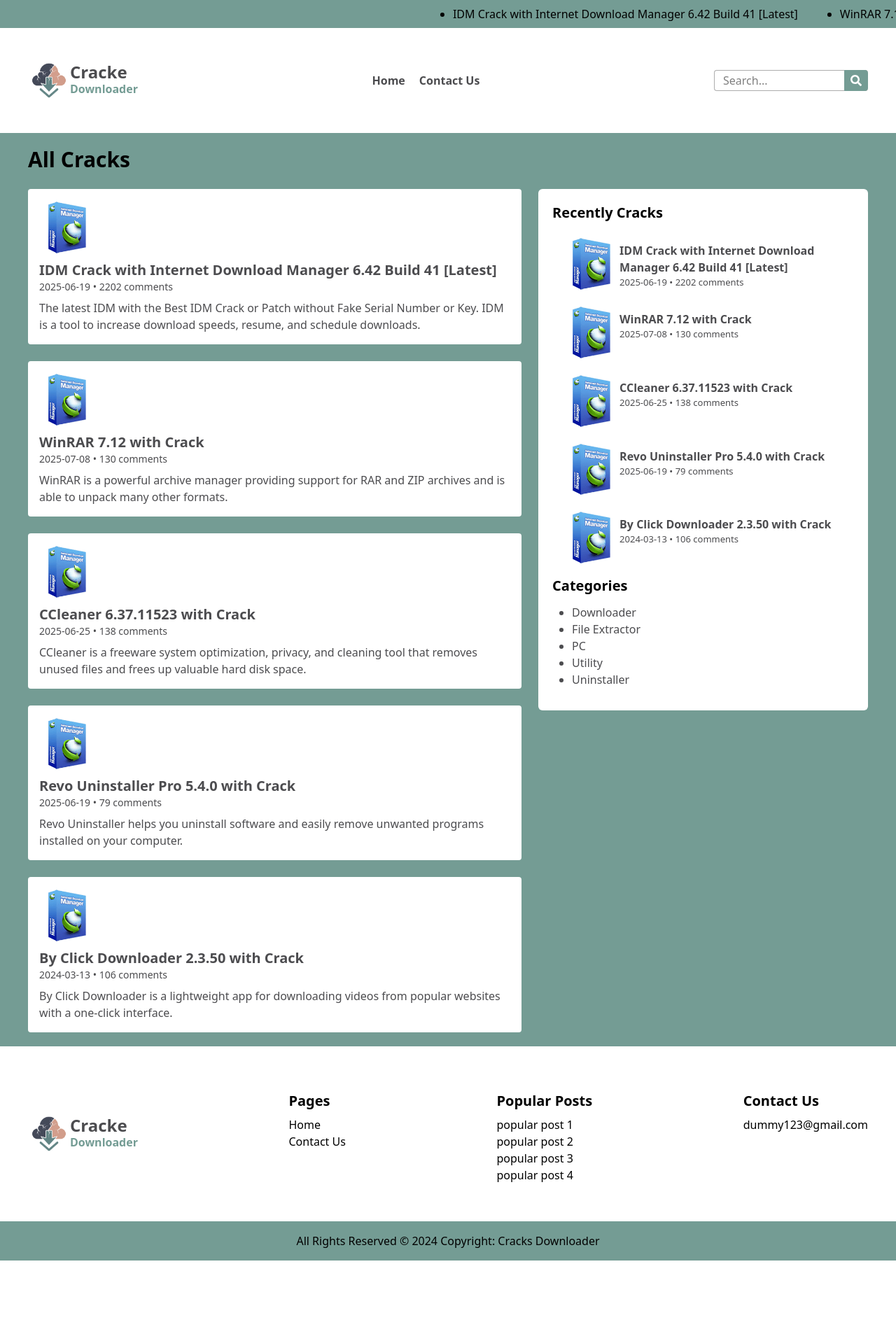
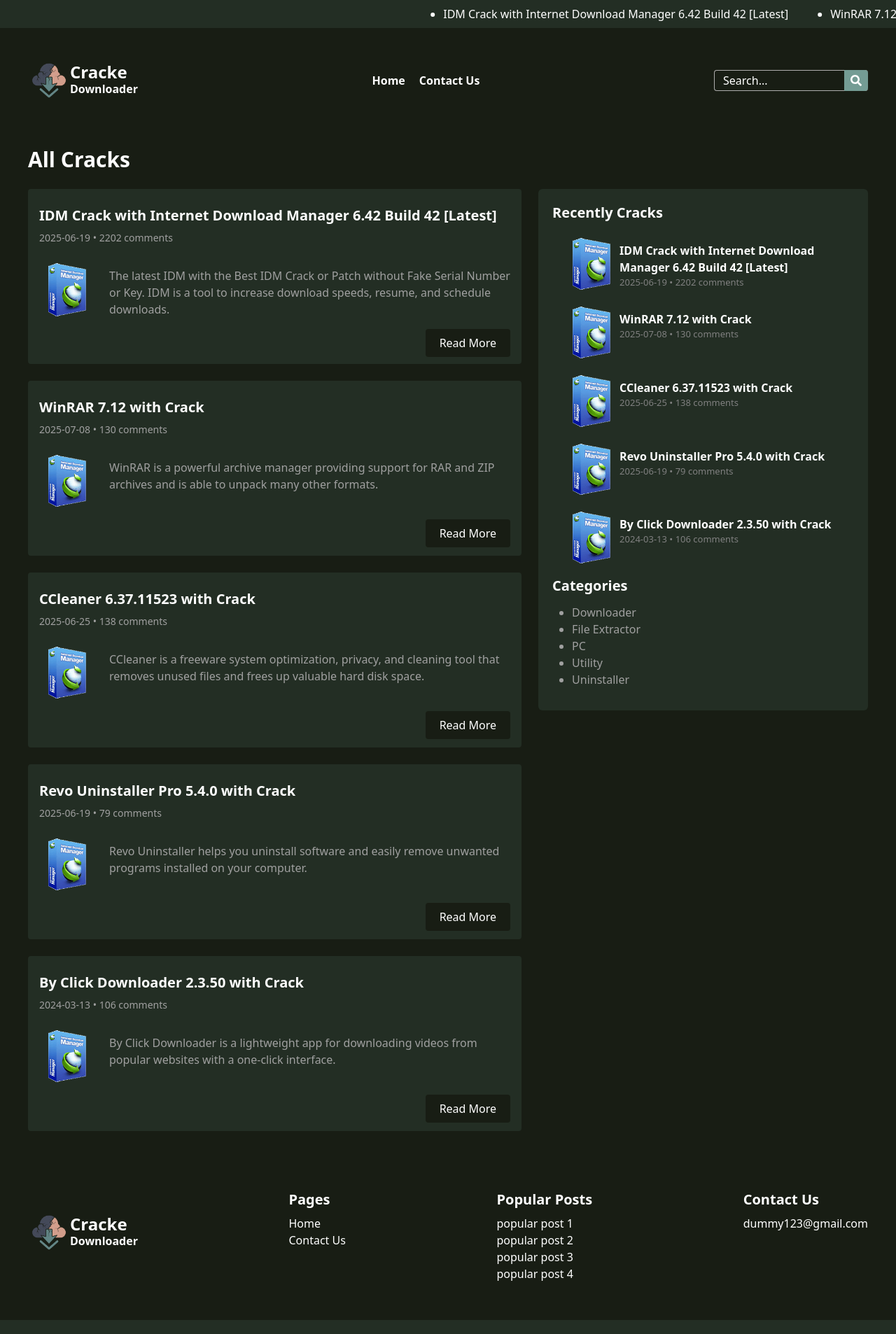
Before and after one commit to as03489822/Cracks_Downloader, a Next.js app: page / in a window 1280 px wide. Shown: the top 1906 px of the page at 70% size. Before the commit the page ends 1801 px from the top, so only its background shows below. Built offline with nearby package versions, Linux system fonts and the light colour scheme.

Commit message:
changes in style

```diff
--- /dev/null
+++ b/src/app/contact-us/page.js
@@ -0,0 +1,9 @@
+import React from 'react'
+
+const page = () => {
+  return (
+    <div>page</div>
+  )
+}
+
+export default page
--- a/src/app/page.js
+++ b/src/app/page.js
@@ -1,3 +1,4 @@
+'use client'
 import Footer from "@/component/Footer";
 import Header from "@/component/Header"
 import data from "@/data/cracksSoftwares"
@@ -6,31 +7,38 @@
 export default function Home() {
   const Categories = ["Downloader" ,"File Extractor", "PC" , "Utility" , "Uninstaller" ]
   return (
-    <div className="flex flex-col items-center bg-[#749c94]  ">
+    <div className="flex flex-col items-center bg-[#181D14] text-white  ">
       <Header />
       <div className="flex gap-6   w-[1200px] py-5">
         {/* all cracks */}
         <div className="grid gap-6 w-[60%]">
           <h1 className="text-3xl font-bold">All Cracks</h1>
         {data?.map((item) => (
-        <div key={item.id} className="p-4  rounded cursor-pointer bg-white">
-          <Image src={item.image} alt={item.title} width={80} height={80} />
-          <h2 className="text-xl font-bold mt-2 text-[#4c4c4f]">{item.title}</h2>
-          <p className="text-sm text-[#4c4c4f]">{item.date} • {item.comments} comments</p>
-          <p className="mt-2  text-[#4c4c4f]">{item.shortDescription}</p>
+        <div key={item.id} className="p-4   h-[250px] rounded cursor-pointer bg-[#232e24]">
+          <h2 className="text-xl font-bold mt-2  ">{item.title}</h2>
+          <p className="text-sm  text-[#a0a0a0] py-2">{item.date} • {item.comments} comments</p>
+          <div >
+            <div className="flex gap-5 py-4">
+            <Image src={item.image} alt={item.title} width={80} height={80} />
+            <p className="mt-2  text-[#a0a0a0] ">{item.shortDescription} </p>
+            </div>
+            <div className="flex justify-end">
+              <button className="px-5 py-2 rounded bg-[#181D14]">Read More</button>
+            </div>
+          </div>
         </div>
         ))}
         </div>
 
-        <div className="w-[40%] bg-white h-full mt-[60px] rounded-md p-5">
+        <div className="w-[40%] bg-[#232e24] h-full mt-[60px] rounded-md p-5">
         {/* recently cracks */}
           <h1 className="text-xl font-bold">Recently Cracks</h1>
         {data?.map((item) => (
         <div key={item.id} className="px-4  rounded  mt-5 flex">
           <Image src={item.image} alt={item.title} width={80} height={80} />
           <div>
-          <h2 className="text-md font-bold mt-2 text-[#4c4c4f]">{item.title}</h2>
-          <p className="text-[13px] text-[#4c4c4f]">{item.date} • {item.comments} comments</p>
+          <h2 className="text-md font-bold mt-2 ">{item.title}</h2>
+          <p className="text-[13px] text-[#808080]">{item.date} • {item.comments} comments</p>
           </div>
           {/* <p className="mt-2">{item.shortDescription}</p> */}
         </div>
@@ -41,7 +49,7 @@
         <ul className="py-3 list-disc px-7 ">
           {
             Categories?.map((item , index)=>
-            <li className="text-[#4c4c4f] cursor-pointer hover:text-black hover:underline" key={index} >{item}</li>
+            <li className="text-[#a0a0a0] cursor-pointer hover:text-white hover:underline" key={index} >{item}</li>
             )
           }
         </ul>
--- /dev/null
+++ b/src/app/software/[id]/page.js
@@ -0,0 +1,17 @@
+'use client'
+import { useParams } from 'next/navigation';
+import Footer from "@/component/Footer";
+import Header from "@/component/Header"
+import data from "@/data/cracksSoftwares"
+import Image from "next/image";
+
+const SoftwareDetail = () => {
+  const {id} = useParams();
+
+  return (
+    <div>
+    </div>
+  )
+}
+
+export default SoftwareDetail
--- a/src/component/Footer.jsx
+++ b/src/component/Footer.jsx
@@ -3,14 +3,14 @@
 import Image from 'next/image'
 const Footer = () => {
   return (
-        <div className='bg-white w-full flex flex-col items-center justify-center '>
+        <div className='bg-[#181d14] text-white w-full flex flex-col items-center justify-center '>
           <div className='flex justify-between items-start w-[1200px] h-[250px] py-16'>
 
             <div className='flex items-center h-full'>
                 <Image  src={logo} alt='crackLogo' className='w-[60px] h-[100px] object-cover'/>
                 <p className='flex flex-col justify-center'>
-                    <span className='font-bold text-2xl leading-[1] text-[#4c4c4f]'>Cracke</span>
-                    <span className='text-[#749c94] font-semibold'>Downloader</span>
+                    <span className='font-bold text-2xl leading-[1]'>Cracke</span>
+                    <span className='font-semibold'>Downloader</span>
                 </p>
             </div>
 
@@ -39,7 +39,7 @@
 
           </div>
 
-          <p className='bg-[#749c94] py-4 w-full text-center'>All Rights Reserved © 2024 Copyright: Cracks Downloader</p>
+          <p className='bg-[#232e24] py-4 w-full text-center'>All Rights Reserved © 2024 Copyright: Cracks Downloader</p>
         </div>
   )
 }
--- a/src/component/Header.jsx
+++ b/src/component/Header.jsx
@@ -10,8 +10,8 @@
 const Header = () => {
     const navList = [{page:'Home' , path: '/'},{page:'Contact Us' , path: '/contactus'},]
   return (
-    <div className='bg-white w-full flex flex-col items-center  justify-center  '>
-        <div className='bg-[#749c94] w-full overflow-hidden'>
+    <div className='bg-[#181D14] w-full flex flex-col items-center  justify-center text-white '>
+        <div className='bg-[#232e24]  w-full overflow-hidden'>
             <ul className=' flex gap-10 list-disc py-2 animate-marquee'>
             {
                 data?.map((item , index)=>
@@ -25,15 +25,15 @@
         <div className='flex items-center'>
             <Image  src={logo} alt='crackLogo' className='w-[60px] h-[100px] object-cover'/>
             <p className='flex flex-col justify-center'>
-                <span className='font-bold text-2xl leading-[1] text-[#4c4c4f]'>Cracke</span>
-                <span className='text-[#749c94] font-semibold'>Downloader</span>
+                <span className='font-bold text-2xl leading-[1] '>Cracke</span>
+                <span className=' font-semibold'>Downloader</span>
             </p>
         </div>
         {/* buttons */}
         <nav className='flex gap-5 '>
             {
                 navList?.map((element , index) =>
-                <li className='list-none font-semibold text-[#4c4c4f]' key={index}>
+                <li className='list-none font-semibold ' key={index}>
                     {element.page}
                 </li>
                 )
@@ -44,7 +44,7 @@
         <input
             type="text"
             placeholder="Search..."
-            className="outline-none pl-3 py-3 w-full  h-full"
+            className="outline-none pl-3 py-3 w-full  h-full placeholder-white"
         />
         <span className="bg-[#749c94] border border-[#749c94] rounded-r flex justify-center items-center h-[30px] w-[40px]">
             <FaSearch className="text-white" />
--- a/src/data/cracksSoftwares.json
+++ b/src/data/cracksSoftwares.json
@@ -1,7 +1,7 @@
 [
   {
     "id": 1,
-    "title": "IDM Crack with Internet Download Manager 6.42 Build 41 [Latest]",
+    "title": "IDM Crack with Internet Download Manager 6.42 Build 42 [Latest]",
     "date": "2025-06-19",
     "author": "CrackingCity",
     "comments": 2202,
@@ -10,7 +10,50 @@
     "image": "/IDM-Crack.png",
     "shortDescription": "The latest IDM with the Best IDM Crack or Patch without Fake Serial Number or Key. IDM is a tool to increase download speeds, resume, and schedule downloads.",
     "fullDescription": "Comprehensive error recovery and resume capability will restart broken or interrupted downloads due to lost connections, network problems, etc.",
-    "slug": "idm-crack-6-42"
+    "slug": "idm-crack-6-42",
+    "details": {
+      "description": "The latest IDM with the Best DM Crack or Patch without Fake Serial Number or Key",
+      "overview": "IDM is a tool to increase download speeds, resume, and schedule downloads. Comprehensive error recovery and resume capability will restart broken or interrupted downloads.",
+      "features": [
+        "Increases download speeds",
+        "Resumes interrupted downloads",
+        "Scheduled downloads",
+        "Browser integration",
+        "Supports HTTP, FTP, HTTPS, and MMS protocols"
+      ],
+      "supported_browsers": [
+        "Internet Explorer",
+        "Chrome",
+        "Safari",
+        "Firefox",
+        "Opera",
+        "Mozilla",
+        "Netscape",
+        "AOL"
+      ],
+      "file_types": ["Videos", "MP3 audio", "Applications", "Documents"],
+      "what_is_new": {
+        "version": "6.42 Build 42",
+        "release_date": "March 20, 2023",
+        "changes": "Resolved compatibility issues in support Chrome material"
+      },
+      "system_requirements": {
+        "os": "Windows XP, Vista, 7, 8, 8.1, 10",
+        "memory": "Minimum 512 MB RAM",
+        "storage": "Minimum 100 MB free disk space"
+      },
+      "installation_steps": [
+        "Download and extract the file",
+        "Install Internet Download Manager",
+        "Turn off antivirus (optional)",
+        "Run IDM Crack/Patch",
+        "Enjoy full version"
+      ],
+      "download": {
+        "link_text": "Download IDM with IDM Crack",
+        "password": "123"
+      }
+    }
   },
   {
     "id": 2,
@@ -23,7 +66,39 @@
     "image": "/IDM-Crack.png",
     "shortDescription": "WinRAR is a powerful archive manager providing support for RAR and ZIP archives and is able to unpack many other formats.",
     "fullDescription": "Its RAR format may take only second place for its level of compression but it's still widely used.",
-    "slug": "winrar-7-12"
+    "slug": "winrar-7-12",
+    "details": {
+      "description": "WinRAR 7.12 provides fast file compression and extraction tools with crack patching to unlock full features.",
+      "overview": "WinRAR is a popular archiver and extractor utility with support for RAR, ZIP, and other formats.",
+      "features": [
+        "Supports many archive formats",
+        "Strong compression algorithm",
+        "Password protection",
+        "Splitting archives",
+        "Full version activated with crack"
+      ],
+      "supported_formats": ["RAR", "ZIP", "CAB", "ARJ", "LZH", "TAR", "GZ", "ACE", "UUE", "BZ2", "JAR", "ISO"],
+      "what_is_new": {
+        "version": "7.12",
+        "release_date": "July 5, 2025",
+        "changes": "Improved compression for large files"
+      },
+      "system_requirements": {
+        "os": "Windows 7, 8, 10, 11",
+        "memory": "256 MB RAM",
+        "storage": "50 MB disk space"
+      },
+      "installation_steps": [
+        "Download and extract",
+        "Install WinRAR setup",
+        "Apply crack/patch",
+        "Restart app"
+      ],
+      "download": {
+        "link_text": "Download WinRAR 7.12 Full Version",
+        "password": "123"
+      }
+    }
   },
   {
     "id": 3,
@@ -36,7 +111,37 @@
     "image": "/IDM-Crack.png",
     "shortDescription": "CCleaner is a freeware system optimization, privacy, and cleaning tool that removes unused files and frees up valuable hard disk space.",
     "fullDescription": "It also cleans traces of your online activities and has a user-friendly interface.",
-    "slug": "ccleaner-6-37"
+    "slug": "ccleaner-6-37",
+    "details": {
+      "description": "CCleaner Pro cleans junk, optimizes your PC, and boosts performance with full unlocked features.",
+      "overview": "It removes temporary files, fixes registry errors, and frees up disk space. Includes crack to enable premium tools.",
+      "features": [
+        "Junk file cleaner",
+        "Registry cleaner",
+        "Startup optimization",
+        "Automatic updates (Pro)",
+        "Real-time monitoring"
+      ],
+      "what_is_new": {
+        "version": "6.37.11523",
+        "release_date": "June 25, 2025",
+        "changes": "Added new browser cleaning rules"
+      },
+      "system_requirements": {
+        "os": "Windows 7 or higher",
+        "memory": "1 GB RAM",
+        "storage": "100 MB free space"
+      },
+      "installation_steps": [
+        "Extract and install CCleaner",
+        "Run crack tool",
+        "Launch full version"
+      ],
+      "download": {
+        "link_text": "Download CCleaner Pro",
+        "password": "123"
+      }
+    }
   },
   {
     "id": 4,
@@ -49,7 +154,38 @@
     "image": "/IDM-Crack.png",
     "shortDescription": "Revo Uninstaller helps you uninstall software and easily remove unwanted programs installed on your computer.",
     "fullDescription": "It scans for remnants after uninstall and removes unnecessary leftover files.",
-    "slug": "revo-uninstaller-5-4"
+    "slug": "revo-uninstaller-5-4",
+    "details": {
+      "description": "Revo Uninstaller Pro helps you fully uninstall stubborn apps with leftovers cleanup.",
+      "overview": "Uninstall programs completely with leftover file and registry scan. Crack unlocks Pro version.",
+      "features": [
+        "Forced uninstall",
+        "Hunter mode",
+        "Logs database",
+        "Advanced scanning",
+        "Full Pro version access"
+      ],
+      "what_is_new": {
+        "version": "5.4.0",
+        "release_date": "June 18, 2025",
+        "changes": "Improved leftover scanning engine"
+      },
+      "system_requirements": {
+        "os": "Windows XP or higher",
+        "memory": "512 MB RAM",
+        "storage": "50 MB free space"
+      },
+      "installation_steps": [
+        "Install Revo Uninstaller",
+        "Close the app",
+        "Run crack patch",
+        "Restart and enjoy full version"
+      ],
+      "download": {
+        "link_text": "Download Revo Uninstaller Pro",
+        "password": "123"
+      }
+    }
   },
   {
     "id": 5,
@@ -62,6 +198,36 @@
     "image": "/IDM-Crack.png",
     "shortDescription": "By Click Downloader is a lightweight app for downloading videos from popular websites with a one-click interface.",
     "fullDescription": "Clear-cut and intuitive usage, download YouTube videos or entire playlists easily.",
-    "slug": "byclick-downloader-2-3"
+    "slug": "byclick-downloader-2-3",
+    "details": {
+      "description": "By Click Downloader allows one-click downloads from YouTube, Facebook, Vimeo, and more with premium features unlocked.",
+      "overview": "Download full playlists, subtitles, and videos in HD or MP3. Crack unlocks full version.",
+      "features": [
+        "Download YouTube playlists",
+        "Convert to MP3/MP4",
+        "Auto-detect media",
+        "Download subtitles",
+        "Unlocked premium tools"
+      ],
+      "what_is_new": {
+        "version": "2.3.50",
+        "release_date": "March 10, 2024",
+        "changes": "Added support for more sites and faster download speed"
+      },
+      "system_requirements": {
+        "os": "Windows 7, 8, 10",
+        "memory": "512 MB RAM",
+        "storage": "70 MB free space"
+      },
+      "installation_steps": [
+        "Install setup",
+        "Apply patch/crack",
+        "Enjoy premium access"
+      ],
+      "download": {
+        "link_text": "Download By Click Downloader Full Version",
+        "password": "123"
+      }
+    }
   }
 ]
```
